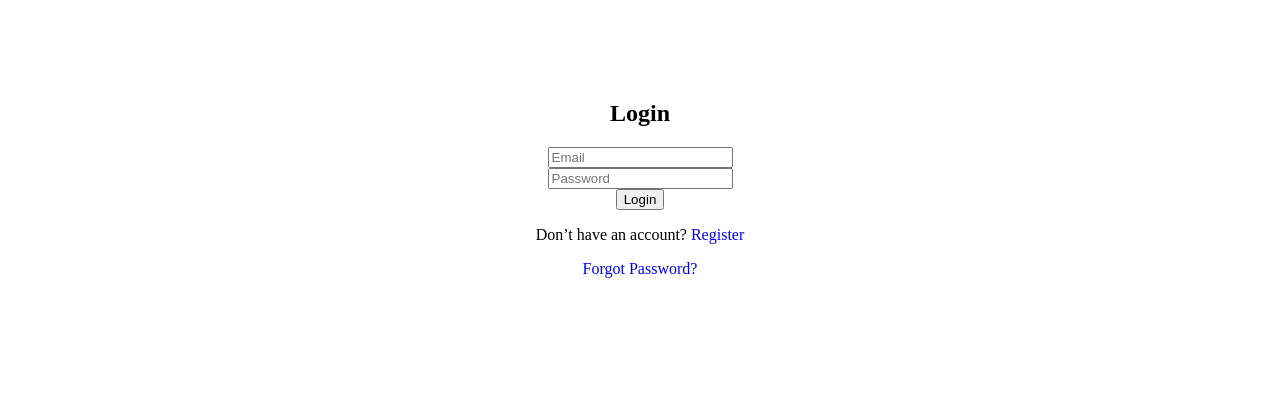
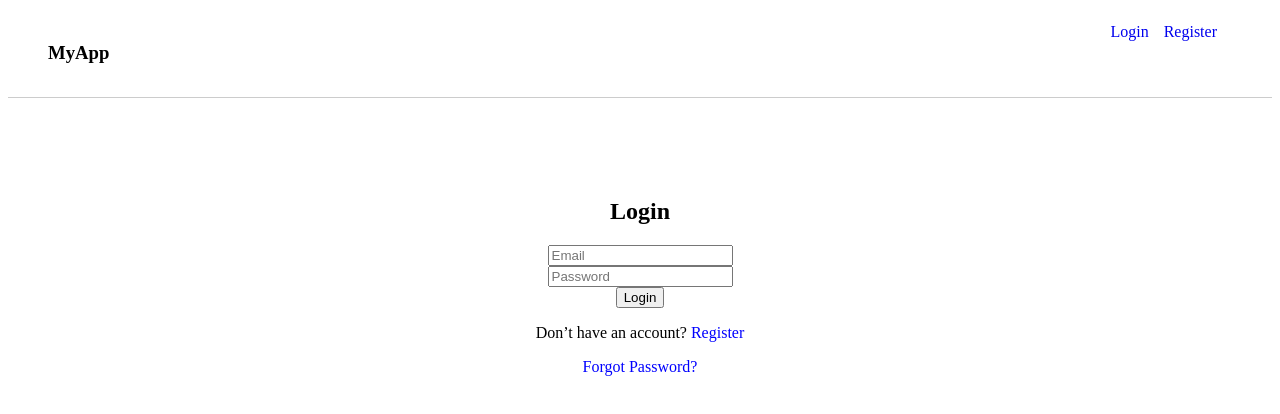
Before and after one commit to JineshGoswami12/auth-frontend, a React app: page /login in a window 1280 px wide. Shown: the top 414 px of the page. Built offline with nearby package versions, Linux system fonts and the light colour scheme; the HTML template or start-up script is replaced by a standard one.

Commit message:
feat(auth-ui): add loading states and toast notifications for login UX

```diff
--- a/package.json
+++ b/package.json
@@ -13,6 +13,7 @@
     "axios": "^1.13.5",
     "react": "^19.2.0",
     "react-dom": "^19.2.0",
+    "react-hot-toast": "^2.6.0",
     "react-router-dom": "^7.13.0"
   },
   "devDependencies": {
--- a/src/App.jsx
+++ b/src/App.jsx
@@ -6,11 +6,14 @@ import Register from "./pages/Register";
 import VerifyEmail from "./pages/VerifyEmail";
 import ResetPassword from "./pages/ResetPassword";
 import ForgotPassword from "./pages/ForgotPassword";
+import Navbar from "./context/Navbar";
 
 
 function App() {
   return (
+      <>
     <BrowserRouter>
+    <Navbar />
       <Routes>
          <Route path="/login" element={<Login/>} />
         <Route
@@ -31,6 +34,7 @@ function App() {
 
       </Routes>
     </BrowserRouter>
+    </>
   );
 }
 
--- a/src/components/ProtectedRoute.jsx
+++ b/src/components/ProtectedRoute.jsx
@@ -3,12 +3,15 @@ import { Navigate } from "react-router-dom";
 import { AuthContext } from "../context/AuthContext";
 
 function ProtectedRoute({ children }) {
-  const { user } = useContext(AuthContext);
+  // ✅ Change 'user' to 'token' to match  AuthProvider
+  const { token } = useContext(AuthContext);
 
-  if (!user) {
-    return <Navigate to="/login" />;
+  // If there is no token, redirect to login
+  if (!token) {
+    return <Navigate to="/login" replace />;
   }
 
+  // If token exists, show the protected content (Dashboard)
   return children;
 }
 
--- a/src/context/AuthContext.jsx
+++ b/src/context/AuthContext.jsx
@@ -2,30 +2,24 @@ import { createContext, useState, useEffect } from "react";
 
 export const AuthContext = createContext();
 
-export const AuthProvider = ({ children }) => {
-  const [user, setUser] = useState(null);
+export function AuthProvider({ children }) {
+  const [token, setToken] = useState(
+    localStorage.getItem("access_token")
+  );
 
-  useEffect(() => {
-    const token = localStorage.getItem("access_token");
-    if (token) {
-      setUser({ token });
-    }
-  }, []);
-
-  const login = (token) => {
-    localStorage.setItem("access_token", token);
-    setUser({ token });
+  const login = (accessToken) => {
+    localStorage.setItem("access_token", accessToken);
+    setToken(accessToken);
+  };
+ const logout = () => {
+    localStorage.removeItem("access_token");
+    localStorage.removeItem("refresh_token");
+    setToken(null);
   };
 
-  const logout = () => {
-    localStorage.removeItem("access_token");
-    localStorage.removeItem("refresh_token");
-    setUser(null);
-  };
-
-  return (
-    <AuthContext.Provider value={{ user, login, logout }}>
+   return (
+    <AuthContext.Provider value={{ token, login, logout }}>
       {children}
     </AuthContext.Provider>
   );
-};
+}
--- /dev/null
+++ b/src/context/Navbar.jsx
@@ -0,0 +1,56 @@
+import { useContext } from "react";
+import { AuthContext } from "./AuthContext";
+import { Link , Navigate, useNavigate } from "react-router-dom";
+
+function Navbar() {
+    const {token , logout} = useContext(AuthContext);
+     const navigate = useNavigate();
+
+    const handleLogout = () => {
+        logout();
+        navigate("/login");
+    };
+
+     return (
+    <nav style={styles.nav}>
+      <h3 style={{ cursor: "pointer" }} onClick={() => navigate("/")}>
+        MyApp
+      </h3>
+
+      <div>
+        {!token ? (
+          <>
+            <Link style={styles.link} to="/login">Login</Link>
+            <Link style={styles.link} to="/register">Register</Link>
+          </>
+        ) : (
+          <>
+            <Link style={styles.link} to="/dashboard">Dashboard</Link>
+            <button style={styles.button} onClick={handleLogout}>
+              Logout
+            </button>
+          </>
+        )}
+      </div>
+    </nav>
+  );
+}
+
+const styles = {
+  nav: {
+    display: "flex",
+    justifyContent: "space-between",
+    padding: "15px 40px",
+    borderBottom: "1px solid #ccc",
+  },
+  link: {
+    marginRight: "15px",
+    textDecoration: "none",
+  },
+  button: {
+    padding: "5px 10px",
+    cursor: "pointer",
+  },
+};
+
+export default Navbar;
--- a/src/main.jsx
+++ b/src/main.jsx
@@ -2,11 +2,13 @@ import React from "react";
 import ReactDOM from "react-dom/client";
 import App from "./App";
 import { AuthProvider } from "./context/AuthContext";
+import { Toaster } from "react-hot-toast";
 
 ReactDOM.createRoot(document.getElementById("root")).render(
   <React.StrictMode>
     <AuthProvider>
       <App />
+      <Toaster position="top-centre" />
     </AuthProvider>
   </React.StrictMode>
 );
--- a/src/pages/Dashboard.jsx
+++ b/src/pages/Dashboard.jsx
@@ -1,43 +1,39 @@
-import { useContext, useEffect, useState } from "react";
-import { AuthContext } from "../context/AuthContext";
-import api from "../api/axios";
+import React, { useEffect, useState } from 'react';
+// ✅ Fixed path: your folder is 'api' and file is 'axios.js'
+import api from '../api/axios';
 
-function Dashboard() {
-  const { logout } = useContext(AuthContext);
+const Dashboard = () => {
   const [user, setUser] = useState(null);
 
+  // ✅ Hooks MUST be inside the function body
   useEffect(() => {
     const fetchUser = async () => {
       try {
+        // You don't need headers here anymore!
+        // Your interceptor in axios.js handles it.
         const response = await api.get("/auth/me");
         setUser(response.data);
       } catch (error) {
-      console.log("ERROR:", error);
+        console.error("Dashboard Fetch Error:", error);
       }
     };
 
-  const token = localStorage.getItem("access_token");
-  console.log("Token inside Dashboard:", token);
-
-  if (token) {
     fetchUser();
-  }
   }, []);
 
-
   return (
-    <div style={{ textAlign: "center", marginTop: "100px" }}>
-      <h2>Dashboard (Protected)</h2>
-
-      {user && (
+    <div style={{ padding: "20px" }}>
+      <h1>Dashboard</h1>
+      {user ? (
         <div>
-          <p>Email: {user.email}</p>
+          <p><strong>Welcome:</strong> {user.email}</p>
+          <p><strong>User ID:</strong> {user.role_id}</p>
         </div>
+      ) : (
+        <p>Loading user data...</p>
       )}
-
-      <button onClick={logout}>Logout</button>
     </div>
   );
-}
+};
 
 export default Dashboard;
--- a/src/pages/Login.jsx
+++ b/src/pages/Login.jsx
@@ -2,10 +2,13 @@ import { useState, useContext , useEffect } from "react";
 import { AuthContext } from "../context/AuthContext";
 import { useNavigate } from "react-router-dom";
 import api from "../api/axios";
+import toast from "react-hot-toast";
 
 function Login() {
   const [email, setEmail] = useState("");
   const [password, setPassword] = useState("");
+  const [loading, setLoading] = useState(false);
+  const [error, setError] = useState("");
 
   const { login, token } = useContext(AuthContext);
   const navigate = useNavigate();
@@ -18,6 +21,8 @@ function Login() {
 
   const handleLogin = async (e) => {
   e.preventDefault();
+
+  setLoading(true);
 
   try {
     const formData = new URLSearchParams();
@@ -35,10 +40,20 @@ function Login() {
     login(access_token);
     localStorage.setItem("refresh_token", refresh_token);
 
+    toast.success("Login successful 🎉");
+
     navigate("/dashboard");
+
   } catch (error) {
-      console.log(error.response);
-      alert("Login failed");
+
+    if (error.response) {
+      toast.error(error.response.data.detail);
+    } else {
+      toast.error("Server error. Please try again.");
+    }
+
+  } finally {
+    setLoading(false);
   }
 };
 
@@ -64,7 +79,9 @@ function Login() {
           />
         </div>
 
-        <button type="submit">Login</button>
+        <button type="submit" disabled={loading}>
+        {loading ? "Logging in..." : "Login"}
+        </button>
         <p>
   Don’t have an account?{" "}
   <span onClick={() => navigate("/register")} style={{ color: "blue", cursor: "pointer" }}>
@@ -78,6 +95,11 @@ function Login() {
   </span>
 </p>
       </form>
+      {error && (
+       <p style={{ color: "red", marginTop: "10px" }}>
+        {error}
+        </p>
+      )}
     </div>
   );
 }
--- a/src/pages/Register.jsx
+++ b/src/pages/Register.jsx
@@ -12,6 +12,7 @@ function Register() {
 
   const [message, setMessage] = useState("");
   const [error, setError] = useState("");
+  const [loading, setLoading] = useState(false);
 
   const handleRegister = async (e) => {
     e.preventDefault();
```
Also changed, not shown: 1 other file (tests, documents, lock files or other folders). Lines whose indentation alone changed are shown as unchanged.
